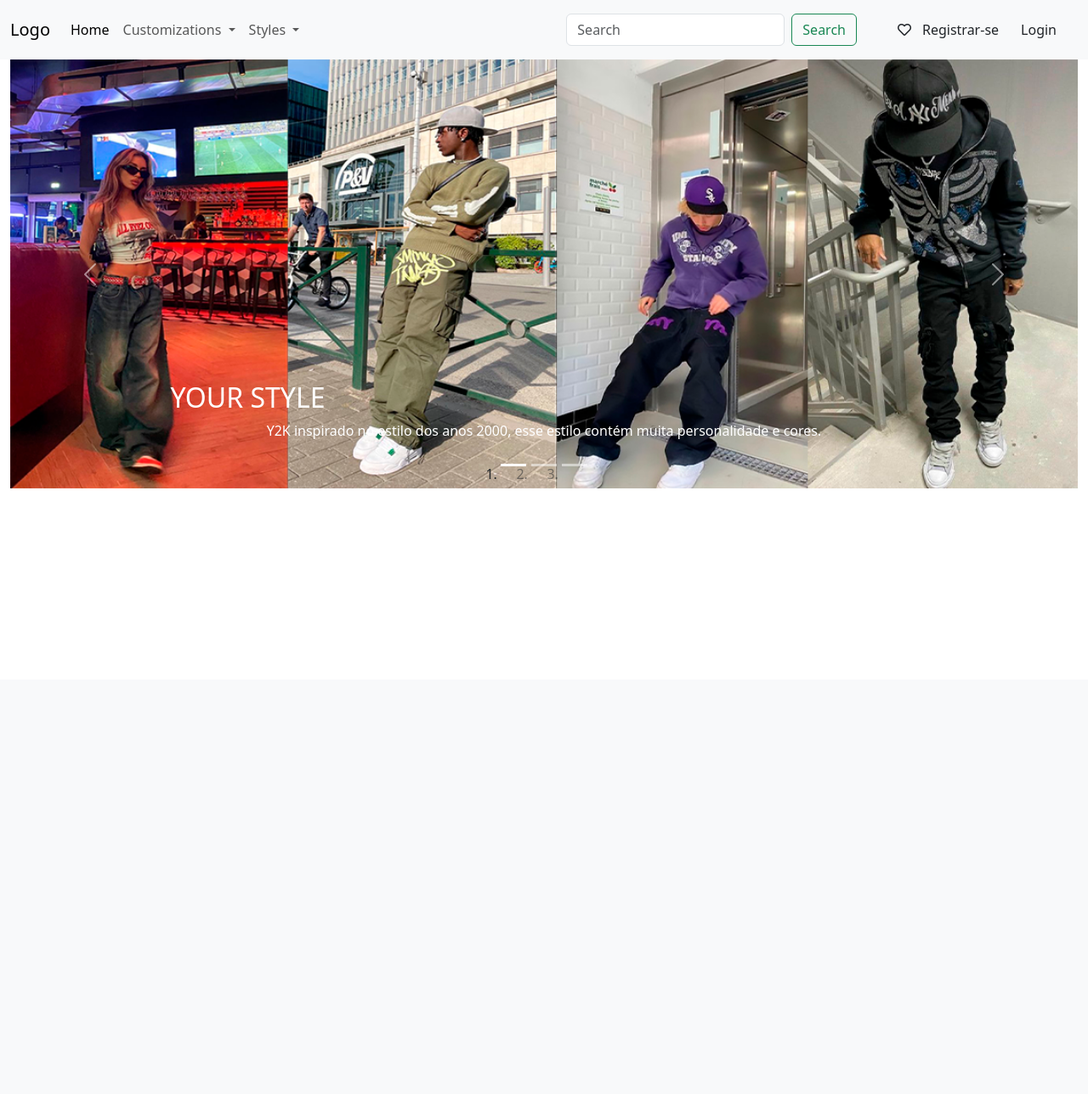
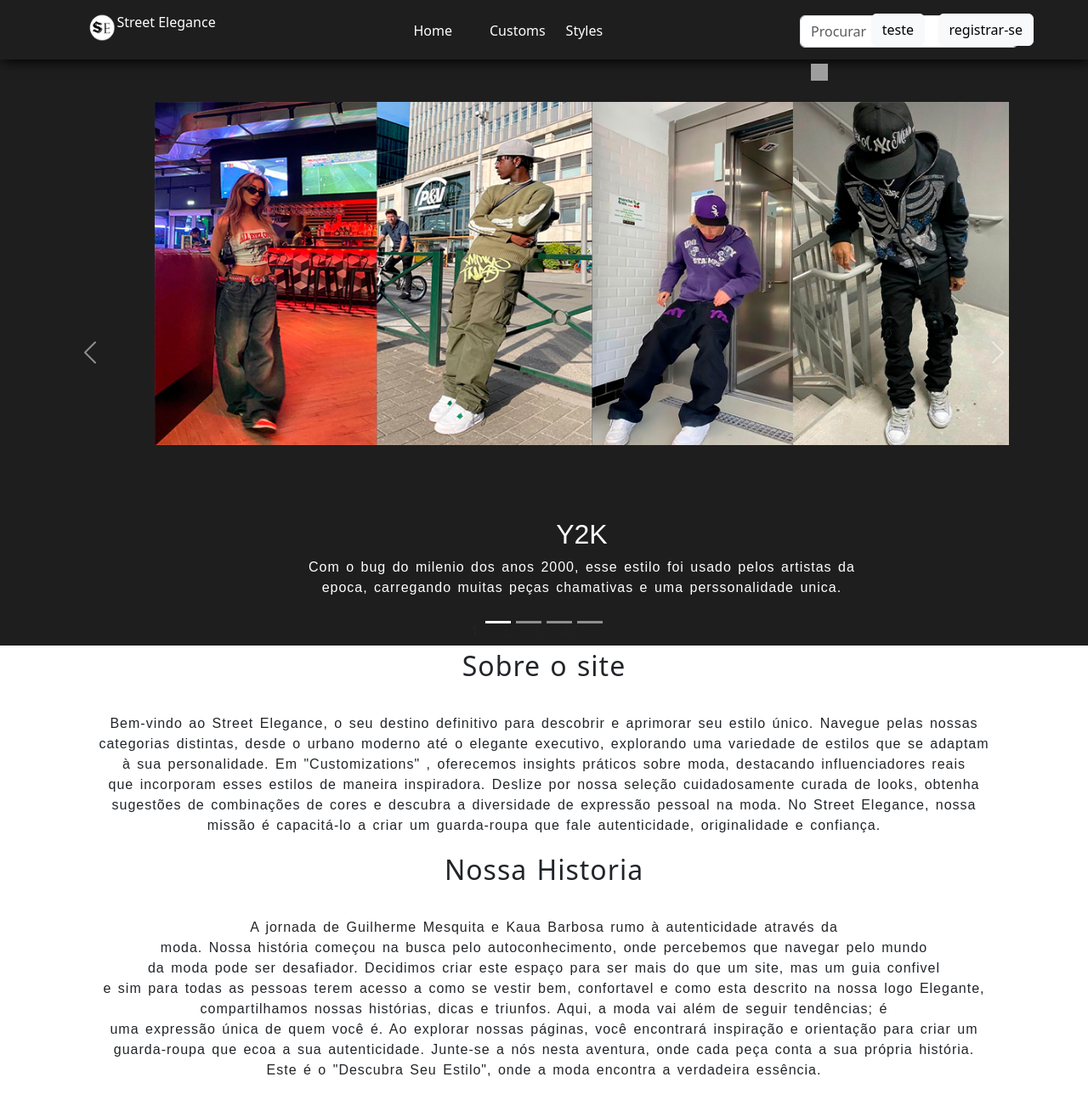
Before and after one commit to Kazuto15/Street_Elegance, a PHP site: page / in a window 1280 px wide. Shown: the whole page at 85% size. Before the commit the page ends 575 px from the top, so only its background shows below. Run offline with PHP 8.4, Linux system fonts and the light colour scheme; some libraries are stand-ins or nearby versions; grey boxes are pictures that could not be loaded.

Commit message:
Oque foi feito
Adicionei CSS na parte dos looks e uma breve discriçao deles, alguns reajustes de CSS e adicionei um estilo novo sendo o Streetwear. Adicionei tambem a nossa historia e o objetivo do site.

```diff
--- /dev/null
+++ b/components/header-user.php
@@ -0,0 +1,202 @@
+<style>
+@media (max-width:768px){
+    .navbar-nav{
+        display: none;
+    }
+}
+
+.nav_cor{
+background-color: rgb(30, 30, 31);
+}
+nav {
+    height: 70px;
+
+    box-shadow: 2px 2px 15px black;
+  }
+#logo{
+    position: relative;
+    right:10%;
+    margin-left: 2%;
+    height: 10%;
+    width: 10%;
+    border-radius: 50%;
+}
+#logo {
+    max-width: 30%; /* Ajuste o tamanho da logo conforme necessário */
+    margin-left: 10px; /* Ajuste a margem à esquerda conforme necessário */
+    margin-right: 30px; /* Ajuste a margem à direita conforme necessário */
+}
+.navbar-brand img {
+    display: inline-block;
+    vertical-align: middle;
+}
+.no-link {
+    pointer-events: none;
+    cursor: default;
+  }
+.nav-item{
+    position: absolute;
+    top: 23%;
+}
+.home{
+    top: -2vh;
+    left: 8vw;
+    list-style: none;
+    color: white;
+}
+
+.produto{
+    left: 38vw;
+}
+.contato{
+    left: 45vw;
+}
+.sobre{
+    left: 52vw;
+}
+
+.mobile{
+    display: none;
+}
+
+#login{
+    position: absolute;
+    right: 12rem;
+    cursor: pointer;
+    transition: all 0.3s;
+
+}
+#login:hover {
+    transform: scale(1.1);
+  }
+
+#registra{
+    position: absolute;
+    right: 4rem;
+}
+
+#registra:hover {
+    transform: scale(1.1);
+}
+#navbarScroll{
+    display: block;
+}
+#menu-toggler{
+    display: none;
+}
+.homeMobile{
+    position: relative;
+}
+.produtoMobile{
+    position: relative;
+    background-color: red;
+}
+
+
+</style>
+
+    <link href="https://cdn.jsdelivr.net/npm/bootstrap@5.3.2/dist/css/bootstrap.min.css" rel="stylesheet">
+    <link rel="stylesheet" href="../css/custom.css">
+    <link href="/your-path-to-uicons/css/uicons-[your-style].css" rel="stylesheet">
+<nav class="navbar navabar-expand-sm navbar-light nav_cor" id="nav-maximized">
+  <div class="container">
+    <a class="navbar-brand no-link" href="home.php">
+        <li class="nav-item home">
+          <a class="nav-link text-white" href="home.php">
+            <img src="../img/LOGO_icon.png" width="35" height="35" class="d-inline-block align-top rounded-circle" alt="">Street Elegance
+          </a>
+          </li>
+    <div class="collapse navbar-collapse" id="navbarScroll">
+      <ul class="navbar-nav me-auto my-2 my-lg-0 navbar-nav-scroll" style="--bs-scroll-height: 100px;">
+
+        <li class="nav-item produto">
+          <a class="nav-link text-white" href="produtos.php">Home</a>
+        </li>
+        <li class="nav-item contato">
+          <a class="nav-link text-white" href="contatos.php">Customs</a>
+        </li>
+        <li class="nav-item sobre">
+          <a class="nav-link text-white" href="sobre.php">Styles</a>
+        </li>
+        <div class="d-grid gap-2 d-md-flex justify-content-md-end">
+        <form class="form-inline my-2 my-lg-0 " action="">
+          <input class="form-control mr-sm-1" type="text" id="pesquisa" placeholder="Procurar" >
+          <button class="btn btn-outline-sucess my-2 my-sm-2 me-2 me-sm-2" id="btnProcurar"><img src="../imgs/header_user/procurar.png" width="20" height="20" alt=""></button>
+        </form>
+
+          <button type="button" class="btn btn-light nav-item btn" id="login" onclick="location.href='../area-cliente/login.php';">teste</button>
+          <button type="button" class="btn btn-light nav-item btn" id="registra" onclick="location.href='../area-cliente/registro.php';">registrar-se</button>
+
+        </div>
+      </ul>
+    </div>
+  </div>
+</nav>
+
+<nav class="navbar fixed-top" id="nav-minimized">
+  <div class="container-fluid">
+  <a class="navbar-brand text-white" href="#">
+    <img src="../img/LOGO_icon.png" width="30" height="30" class="d-inline-block align-top rounded-circle" alt="">
+    NerdHeaven
+  </a>
+    <button class="navbar-toggler" type="button" data-bs-toggle="offcanvas" data-bs-target="#offcanvasNavbar" aria-controls="offcanvasNavbar" aria-label="Toggle navigation">
+      <span class="navbar-toggler-icon"></span>
+    </button>
+    <div class="offcanvas offcanvas-end bg-dark text-white" tabindex="-1" id="offcanvasNavbar" aria-labelledby="offcanvasNavbarLabel">
+      <div class="offcanvas-header bordaBaixo">
+        <h5 class="offcanvas-title" id="offcanvasNavbarLabel">Street Elegance</h5>
+        <button type="button" class="btn-close" data-bs-dismiss="offcanvas" aria-label="Close"></button>
+      </div>
+      <div class="offcanvas-body text-white">
+        <ul class="navbar-nav justify-content-end flex-grow-1 pe-3">
+          <li class="nav-item homeMobile">
+            <a class="nav-link active text-white" aria-current="page" href="../area-cliente/home.php">Home</a>
+          </li>
+          <li class="nav-item homeMobile">
+            <a class="nav-link active text-white" aria-current="page" href="../area-cliente/produtos.php">Customs</a>
+          </li>
+          <li class="nav-item homeMobile">
+            <a class="nav-link active text-white" aria-current="page" href="../area-cliente/contatos.php">Styles</a>
+          </li>
+          <li class="nav-item homeMobile">
+            <a class="nav-link active text-white" aria-current="page" href="../area-cliente/sobre.php">Sobre nos</a>
+          </li>
+
+        </ul>
+      </div>
+    </div>
+  </div>
+</nav>
+<script src="https://code.jquery.com/jquery-3.6.0.min.js"></script>
+<script src="https://cdn.jsdelivr.net/npm/bootstrap@5.3.2/dist/js/bootstrap.bundle.min.js"></script>
+<script>
+    // Função para alternar entre as barras de navegação com base na largura da tela
+    function toggleNavbar() {
+        if (window.innerWidth <= 768) {
+            document.getElementById('nav-maximized').style.display = 'none';
+            document.getElementById('nav-minimized').style.display = 'block';
+        } else {
+            document.getElementById('nav-maximized').style.display = 'block';
+            document.getElementById('nav-minimized').style.display = 'none';
+        }
+    }
+
+    // Chame a função no carregamento da página e quando a janela for redimensionada
+    window.onload = toggleNavbar;
+    window.onresize = toggleNavbar;
+</script>
+
+<!--
+<li class="nav-item dropdown">
+            <a class="nav-link dropdown-toggle" href="#" role="button" data-bs-toggle="dropdown" aria-expanded="false">
+            Produtos
+            </a>
+            <ul class="dropdown-menu">
+              <li><a class="dropdown-item" href="#">Action</a></li>
+              <li><a class="dropdown-item" href="#">Another action</a></li>
+              <li>
+                <hr class="dropdown-divider">
+              </li>
+              <li><a class="dropdown-item" href="#">Something else here</a></li>
+            </ul>
+          </li> -->
--- a/components/menu-user.php
+++ /dev/null
@@ -1,50 +0,0 @@
-<link rel="stylesheet" href="https://cdnjs.cloudflare.com/ajax/libs/font-awesome/5.15.1/css/all.min.css" integrity="sha384-xmcXMp9XbBdTEu4jAxLEL1TV9w8jxL3+mq4NtDQ9w5KI7jMjMJKz5RlPmk8b0CRf" crossorigin="anonymous">
-
-<nav class="navbar navbar-expand-lg bg-body-tertiary">
-        <div class="container-fluid">
-          <a class="navbar-brand" href="#">Logo</a>
-          <button class="navbar-toggler" type="button" data-bs-toggle="collapse" data-bs-target="#navbarNavDropdown" aria-controls="navbarNavDropdown" aria-expanded="false" aria-label="Toggle navigation">
-            <span class="navbar-toggler-icon"></span>
-          </button>
-          <div class="collapse navbar-collapse" id="navbarNavDropdown">
-            <ul class="navbar-nav">
-              <li class="nav-item">
-                <a class="nav-link active" aria-current="page" href="#">Home</a>
-              </li>
-              <li class="nav-item dropdown">
-                <a class="nav-link dropdown-toggle" href="#" role="button" data-bs-toggle="dropdown" aria-expanded="false">
-                  Customizations
-                </a>
-                <ul class="dropdown-menu">
-                  <li><a class="dropdown-item" href="#">Action</a></li>
-                  <li><a class="dropdown-item" href="#">Another action</a></li>
-                  <li><a class="dropdown-item" href="#">Something else here</a></li>
-                </ul>
-              </li>
-
-              <li class="nav-item dropdown">
-                <a class="nav-link dropdown-toggle" href="#" role="button" data-bs-toggle="dropdown" aria-expanded="false">
-                  Styles
-                </a>
-                <ul class="dropdown-menu">
-                  <li><a class="dropdown-item" href="#">Action</a></li>
-                  <li><a class="dropdown-item" href="#">Another action</a></li>
-                  <li><a class="dropdown-item" href="#">Something else here</a></li>
-                </ul>
-              </li>
-            </ul>
-        </div>
-        <nav class="navbar bg-body-tertiary">
-            <div class="container-fluid">
-                <form class="d-flex pe-5" role="search">
-                    <input class="form-control me-2" type="search" placeholder="Search" aria-label="Search">
-                    <button class="btn btn-outline-success" type="submit">Search</button>
-                </form>
-                <i class="far fa-heart"></i>
-
-                <button class="btn">Registrar-se</button>
-                <button class="btn">Login</button>
-            </div>
-          </nav>
-        </div>
-      </nav>
--- a/css/style.css
+++ b/css/style.css
@@ -1,14 +1,42 @@
 /* Essa parte do Css vao ser os Slides da primeira pagina */
+.container-fluid{
+    background-color: rgb(31, 30, 30);
+    color: rgb(31,30, 30,);
+}
+
 
 .container-fluid{
     padding: 0;
 }
 
-#mainSlider .carousel-inner, #mainSlider .carousel-item{
-    height: 50%;
+.carousel-inner .carousel-item{
+    margin-top: 50px;
+    transition: all 0.8s;
+    width: 80%;
+    height: 80vh;
+    position: relative;
+    left: 170px;
 }
-h2{
-    display: flex;
-    text-align: center;
-    right: 50%;
+.carousel-inner .titulo-carousel, p{
+    font-family: sans-serif;
+
 }
+
+
+.sobre h2, p{
+text-align: center;
+white-space: pre-line;
+line-height: 1.5;       /*Controla a altura da linha */
+letter-spacing: 1px;    /*Controla o espaçamento entre os caracteres igualmente */
+word-spacing: 2px;      /*Controla o espaçamento entre as palavras igualmente */
+margin-bottom: 1em;
+
+
+}
+
+
+
+
+
+
+/*FIM DA PRIMEIRA PAGINA */
--- a/index.php
+++ b/index.php
@@ -3,19 +3,20 @@
 <head>
     <meta charset="UTF-8">
     <meta name="viewport" content="width=device-width, initial-scale=1.0">
-    <link rel="stylesheet" href="css/style.css">
     <link href="https://cdn.jsdelivr.net/npm/bootstrap@5.3.2/dist/css/bootstrap.min.css" rel="stylesheet" integrity="sha384-T3c6CoIi6uLrA9TneNEoa7RxnatzjcDSCmG1MXxSR1GAsXEV/Dwwykc2MPK8M2HN" crossorigin="anonymous">
     <link rel="stylesheet" href="https://cdnjs.cloudflare.com/ajax/libs/font-awesome/5.15.1/css/all.min.css" integrity="sha384-xmcXMp9XbBdTEu4jAxLEL1TV9w8jxL3+mq4NtDQ9w5KI7jMjMJKz5RlPmk8b0CRf" crossorigin="anonymous">
+    <link rel="stylesheet" href="css/style.css">
 
-    <title>YourStyle</title>
+  <title >Street Elegance</title>
+
 </head>
 <body>
 
 
-
     <!--NavBar-->
     <?php
-      require_once './components/menu-user.php'
+      require_once './components/header-user.php'
+
     ?>
 
 
@@ -23,41 +24,50 @@
       <div class="container-fluid">
         <div id="mainSlider" class="carousel slide" data-ride="carousel">
           <ol class="carousel-indicators">
+            <!--Aqui é o numero de Sildes q pode colocar no codigo  -->
             <li data-bs-target="#mainSlider" data-bs-slide-to="0" class="active"></li>
             <li data-bs-target="#mainSlider" data-bs-slide-to="1"></li>
             <li data-bs-target="#mainSlider" data-bs-slide-to="2"></li>
+            <li data-bs-target="#mainSlider" data-bs-slide-to="3"></li>
           </ol>
           <!-- Slides -->
           <div class="carousel-inner">
             <div class="carousel-item active">
               <img src="img/Y2K drips teste2.png" class="d-block w-100" alt="Y2K style">
               <div class="carousel-caption d-none d-md-block">
-                <h2>YOUR STYLE</h2>
-                <p>Y2K inspirado no estilo dos anos 2000, esse estilo contém muita personalidade e cores.</p>
+                <h2 class="titulo-carousel">Y2K</h2>
+                <p>Com o bug do milenio dos anos 2000, esse estilo foi usado pelos artistas da epoca, carregando muitas peças chamativas e uma perssonalidade unica.   </p>
               </div>
             </div>
             <div class="carousel-item">
               <img src="img/US DRIPS.png" class="d-block w-100" alt="projeto estilo">
               <div class="carousel-caption d-none d-md-block">
-                <h2>YOUR STYLE</h2>
-                <p>Y2K inspirado no estilo dos anos 2000, esse estilo contém muita personalidade e cores.</p>
+                <h2  class="titulo-carousel">US DRIP</h2>
+                <p>A caracterização do US DRIP é uma mistura de roupas de grife com peças streetwear, criando um visual descontraido como tambem sofisticado.</p>
               </div>
             </div>
             <div class="carousel-item">
-              <img src="" class="d-block w-100" alt="projeto estilo">
+              <img src="img/ST.png" class="d-block w-100" alt="projeto estilo">
               <div class="carousel-caption d-none d-md-block">
-                <h2>YOUR STYLE</h2>
-                <p>Y2K inspirado no estilo dos anos 2000, esse estilo contém muita personalidade e cores.</p>
+                <h2  class="titulo-carousel">STREETWEAR</h2>
+              <p>O Streetwear surgiu 1990.Inspirado na cultura hip-hop de Nova York e pela cultura do surf da California. È um estilo mais casual que tem mais enfâse nas cores neutras.3333333333333333</p>
+              </div>
+            </div>
+            <div class="carousel-item">
+              <img src="img/ST.png" class="d-block w-100" alt="projeto estilo">
+              <div class="carousel-caption d-none d-md-block">
+                <h2  class="titulo-carousel">STREETWEAR</h2>
+              <p>O Streetwear surgiu 1990.Inspirado na cultura hip-hop de Nova York e pela cultura do surf da California. È um estilo mais casual que tem mais enfâse nas cores neutras. </p>
               </div>
             </div>
           </div>
 
           <!-- Setas de navegação -->
-          <a class="carousel-control-prev" href="#mainSlider" role="button" data-bs-slide="prev">
+          <a href="#mainSlider" class="carousel-control-prev"  role="button" data-bs-slide="prev">
             <span class="carousel-control-prev-icon" aria-hidden="true"></span>
             <span class="sr-only">Previous</span>
           </a>
-          <a class="carousel-control-next" href="#mainSlider" role="button" data-bs-slide="next">
+          <a href="#mainSlider" class="carousel-control-next" role="button" data-bs-slide="next">
             <span class="carousel-control-next-icon" aria-hidden="true"></span>
             <span class="sr-only">Next</span>
           </a>
@@ -66,7 +76,25 @@
     </main>
 
 
+    <div class="sobre">
+    <h2 >Sobre o site</h2>
+    <p>Bem-vindo ao Street Elegance, o seu destino definitivo para descobrir e aprimorar seu estilo único. Navegue pelas nossas
+    categorias distintas, desde o urbano moderno até o elegante executivo, explorando uma variedade de estilos que se adaptam
+    à sua personalidade. Em "Customizations" , oferecemos insights práticos sobre moda, destacando influenciadores reais
+    que incorporam esses estilos de maneira inspiradora. Deslize por nossa seleção cuidadosamente curada de looks, obtenha
+    sugestões de combinações de cores e descubra a diversidade de expressão pessoal na moda. No Street Elegance, nossa
+    missão é capacitá-lo a criar um guarda-roupa que fale autenticidade, originalidade e confiança.</p>
 
+    <h2>Nossa Historia</h2>
+    <p> A jornada de Guilherme Mesquita e Kaua Barbosa rumo à autenticidade através da
+    moda. Nossa história começou na busca pelo autoconhecimento, onde percebemos que navegar pelo mundo
+    da moda pode ser desafiador. Decidimos criar este espaço para ser mais do que um site, mas um guia confivel
+    e sim para todas as pessoas terem acesso a como se vestir bem, confortavel e como esta descrito na nossa logo Elegante,
+    compartilhamos nossas histórias, dicas e triunfos. Aqui, a moda vai além de seguir tendências; é
+    uma expressão única de quem você é. Ao explorar nossas páginas, você encontrará inspiração e orientação para criar um
+    guarda-roupa que ecoa a sua autenticidade. Junte-se a nós nesta aventura, onde cada peça conta a sua própria história.
+    Este é o "Descubra Seu Estilo", onde a moda encontra a verdadeira essência.</p>
+    </div>
 
 
 
```
Also changed, not shown: Custumizations.php (added, +11 -0 lines), img/LOGO_icon.png (added), img/ST.png (added).
